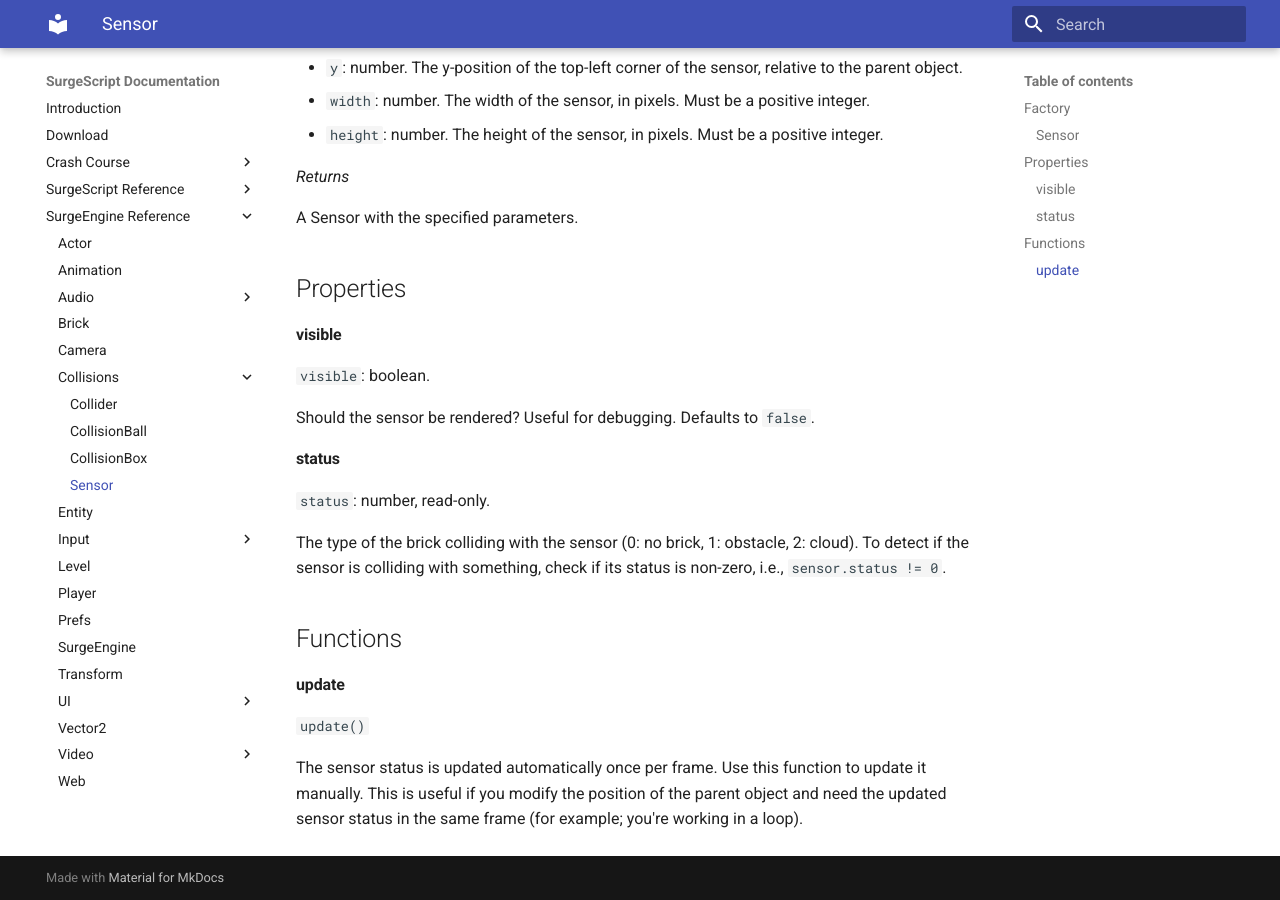
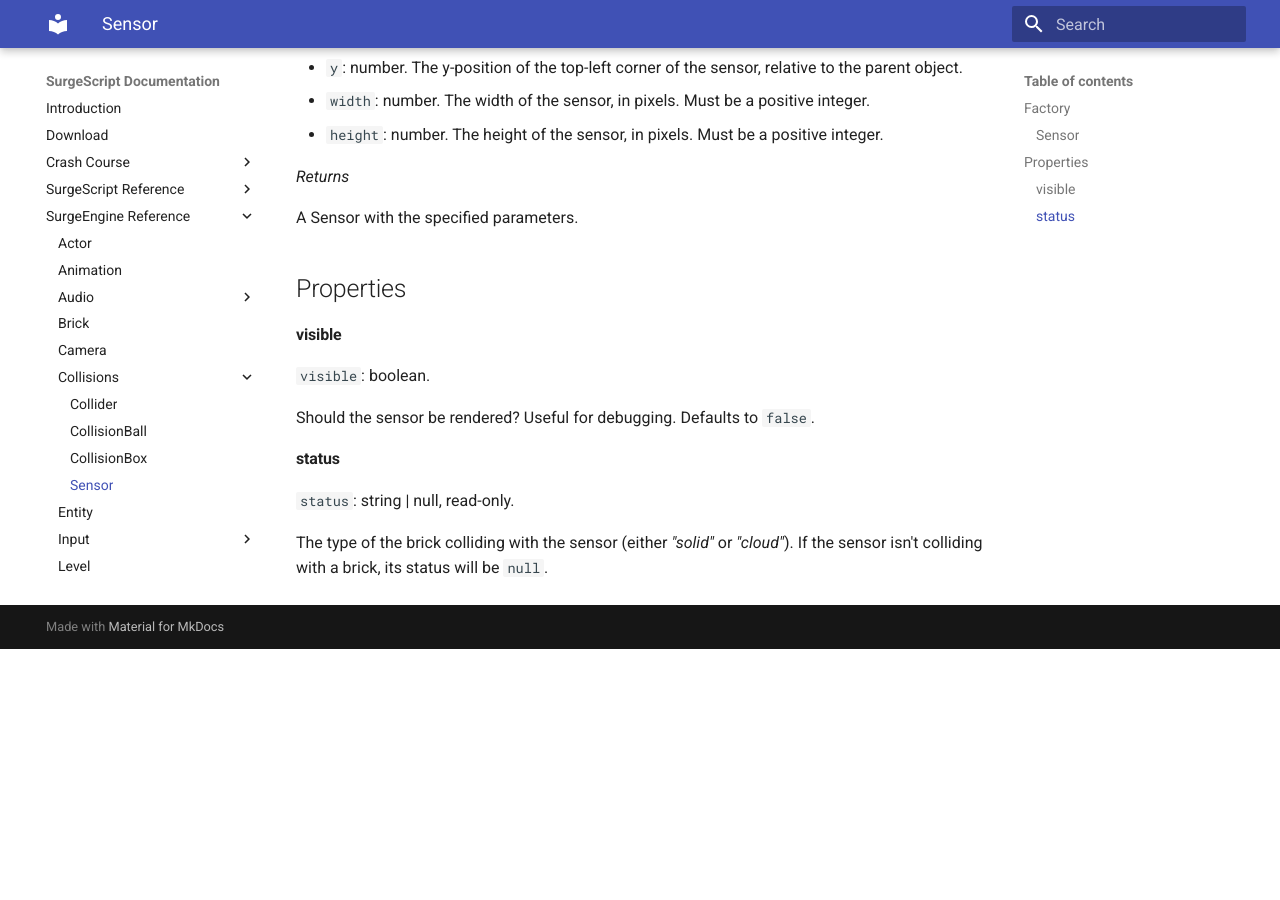
Before and after one commit to alemart/surgescript, an MkDocs documentation site: the page built from docs/engine/sensor.md, in a window 1280 px wide and 900 px high, scrolled down 984 px. Built offline with MkDocs 1.6.1 and Material for MkDocs 9.7.7, drawn with Linux system fonts in a browser that asks for light colours; old or Windows-style settings are respelled for this version of MkDocs; after the commit the page ends 1633 px from its top, so only the background shows below that; some of the changed text lies outside the part shown.

Commit message:
Updated docs for SurgeEngine.Collisions.Sensor

```diff
--- a/docs/engine/sensor.md
+++ b/docs/engine/sensor.md
@@ -15,8 +15,8 @@
 
     state "main"
     {
-        if(sensor.status != 0)
-            Console.print("Got brick");
+        if(sensor.status != null)
+            Console.print("Got a brick");
     }
 
     fun constructor()
@@ -60,15 +60,6 @@
 
 #### status
 
-`status`: number, read-only.
+`status`: string | null, read-only.
 
-The type of the brick colliding with the sensor (0: no brick, 1: obstacle, 2: cloud). To detect if the sensor is colliding with something, check if its status is non-zero, i.e., `sensor.status != 0`.
-
-Functions
----------
-
-#### update
-
-`update()`
-
-The sensor status is updated automatically once per frame. Use this function to update it manually. This is useful if you modify the position of the parent object and need the updated sensor status in the same frame (for example; you're working in a loop).
+The type of the brick colliding with the sensor (either *"solid"* or *"cloud"*). If the sensor isn't colliding with a brick, its status will be `null`.
```
